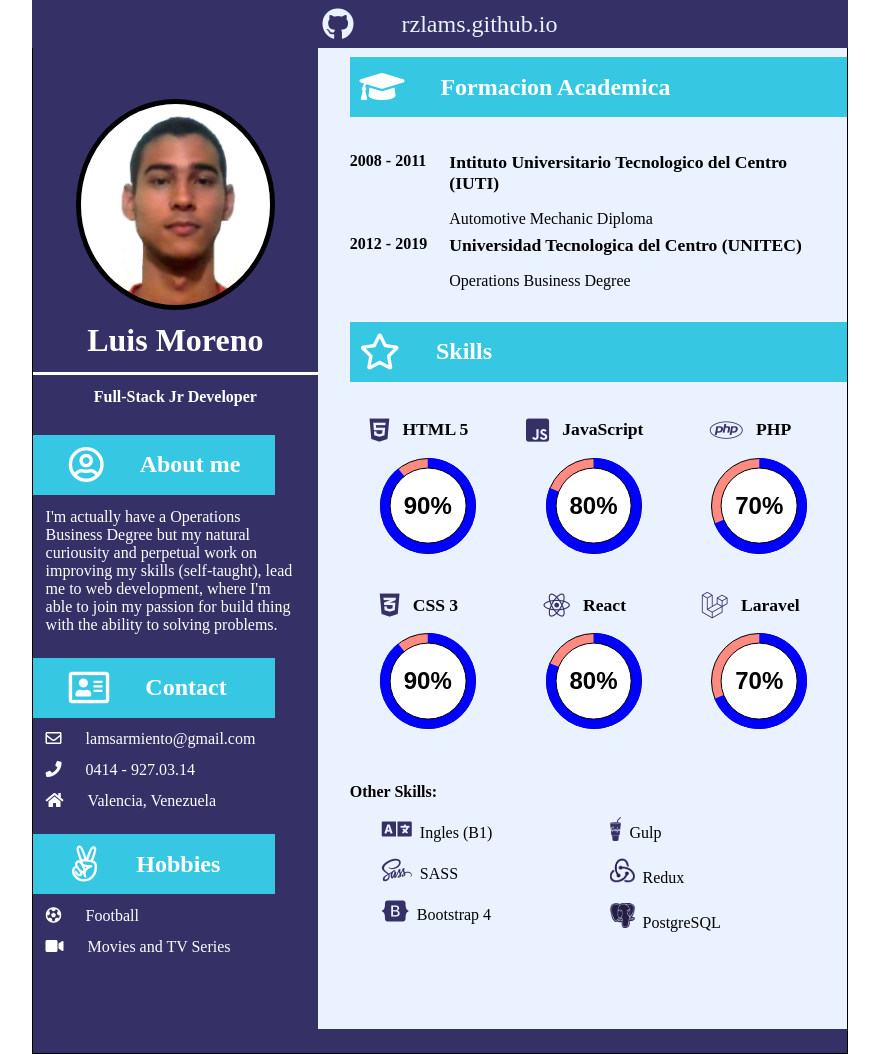
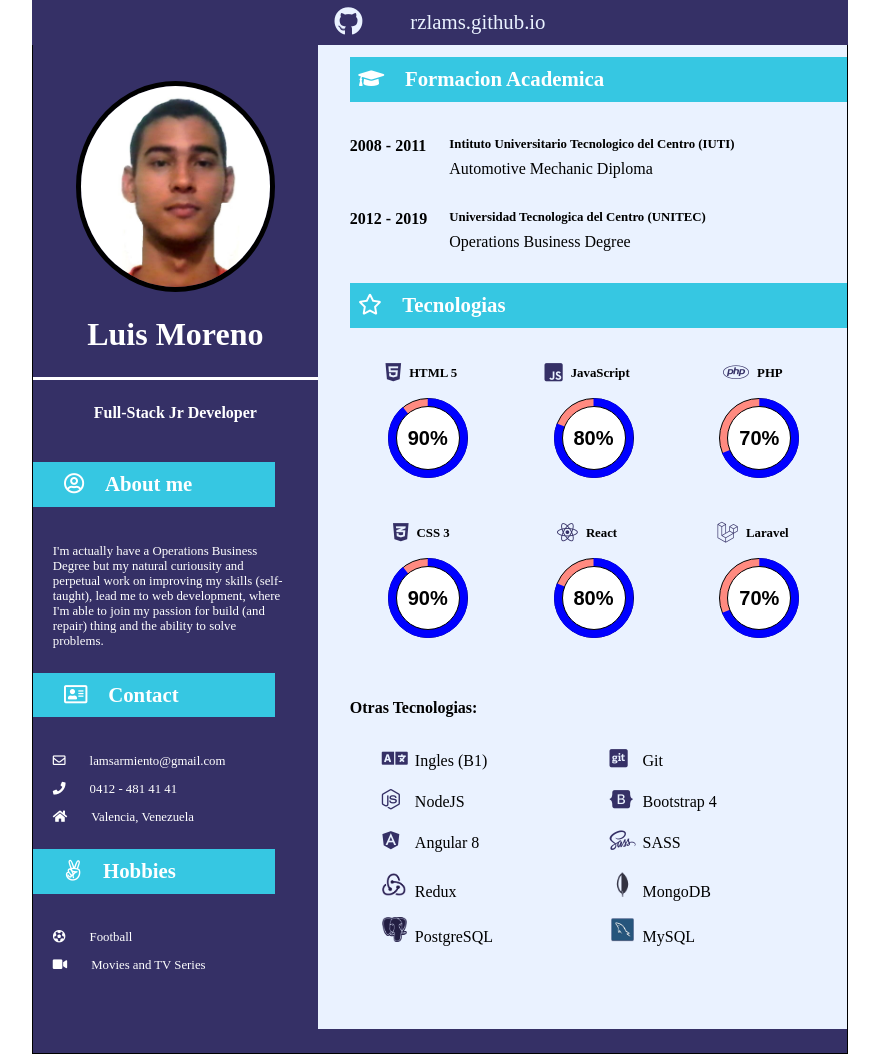
Before and after one commit to RzManhunt/Curriculum-Vitae, a plain HTML site: page developer_cv/en_developer_cv.html in a window 1280 px wide. Shown: the whole page, without its empty margins (200-1079 px from the left). Drawn offline with Linux system fonts and the light colour scheme.

Commit message:
first navicu-stage skills

```diff
--- a/assets/developer_cv.css
+++ b/assets/developer_cv.css
@@ -6,7 +6,10 @@
 	--azul-oscuro: #353066;
 	--azul-claro: #36c7e2;
 	--fondo: #eaf2ff;
-	--radio: 6em;
+	--radio: 5rem;
+	--fs-sm: 0.8rem;
+	--fs-md: 1.3rem;
+	--fs-lg: 1.8rem;
 }
 html {
 	display: flex;
@@ -22,12 +25,12 @@ html {
 	align-items: center;
 	justify-content: center;
 	z-index: 1000;
-	font-size: 1.5rem;
+	font-size: var(--fs-md);
 	padding: 0.5rem 0;
 }
 .git-nav i {
 	margin-right: 3rem;
-	font-size: 2rem;
+	font-size: var(--fs-lg);
 }
 .page {
 	height: 27.9cm;
@@ -54,14 +57,14 @@ html {
 .barra-lateral h1 {
 	font-weight: bolder;
 	border-bottom: 3px solid white;
-	font-size: 2em;
+	font-size: 2rem;
 }
 .barra-lateral h2 {
 	font-size: 1rem;
 }
 h1, h2 {
 	text-align: center;
-	padding: .8rem 0;
+	padding: 1.5rem 0;
 }
 .main {
 	flex-basis: 65%;
@@ -72,13 +75,14 @@ h1, h2 {
 .info-tag {
 	background-color: var(--azul-claro);
 	color: white;
-	font-size: 1.5em;
+	font-size: var(--fs-md);
 	display: flex;
 	align-items: center;
+	margin: 1.5rem 0;
 }
 .info-tag i {
 	margin-right: 1em;
-	font-size: 1.5em;
+	font-size: var(--fs-md);
 }
 .main .info-tag {
 	padding: .5em .4em;
@@ -95,7 +99,9 @@ h1, h2 {
 }
 .main article {
 	display: flex;
-	margin-bottom: .4rem;
+}
+.education-article {
+	margin-bottom: 2rem;
 }
 .main article h4 {
 	padding-right: 1em;
@@ -108,19 +114,19 @@ h1, h2 {
 	flex-basis: 80%;
 }
 .barra-lateral > p, .barra-lateral > div {
-	margin: .8em 1.2em 0 .8em;
-	font-size: 1rem;
+	margin: .8rem 2rem 0 1.25rem;
+	font-size: var(--fs-sm);
 }
 .barra-lateral div > i {
 	margin-right: 1.5rem;
 }
 h4 {
-	font-size: 1.1em;
+	font-size: var(--fs-sm);
 }
 h4 i {
 	color: var(--azul-oscuro);
-	font-size: 1.5em;
-	margin-right: .5em;
+	font-size: var(--fs-md);
+	margin-right: .5rem;
 }
 .skills-container {
 	margin-right: 10px;
@@ -131,7 +137,7 @@ h4 i {
 }
 .skill {
 	flex-direction: column;
-	margin-bottom: .8em;
+	margin-bottom: .8rem;
 	justify-content: center;
 	align-items: center;
 }
@@ -144,13 +150,11 @@ h4 i {
 	text-align: center;
 	padding-bottom: 0.5rem;
 }
+.mysql:before,
 .postgresql:before,
-.lumen:before,
 .redux:before,
 .mongo:before,
-.webpack:before,
-.babel:before,
-.parcel:before {
+.webpack:before {
 	display: inline-block;
 	height: 25px;
 	width: 25px;
@@ -158,43 +162,30 @@ h4 i {
 	background-position: center;
 	background-size: cover;
 	background-repeat: no-repeat;
-	margin-right: .5em;
+	margin-right: .5rem;
 	filter: opacity(1) drop-shadow(0 0 0 var(--azul-oscuro));
 }
-.postgresql:before,
-.lumen:before,
-.redux:before{
-	max-height: 100%;
-	max-width: 100%;
+.mysql:before {
+	background-image: url("../assets/logo-mysql.ico");
 }
 .postgresql:before {
 	background-image: url("../assets/logo-postgresql.png");
 }
-.lumen:before {
-	background-image: url("../assets/logo-lumen.png");
-	background-size: 60%;
-}
 .redux:before {
 	background-image: url("../assets/logo-redux.png");
+	background-size: 95%;
 }
 .mongo:before {
-	background-image: url("../assets/mongodb.png");
-	background-size: 90%;
+	background-image: url("../assets/logo-mongodb.ico");
 	filter: opacity(.6) drop-shadow(0 0 0 var(--azul-oscuro));
 }
 .webpack:before {
-	background-image: url("../assets/webpack.png");
+	background-image: url("../assets/logo-webpack.ico");
 	filter: opacity(.4) drop-shadow(0 0 0 var(--azul-oscuro));
-}
-.babel:before {
-	background-image: url("../assets/babel.png");
-}
-.parcel:before {
-	background-image: url("../assets/parcel.png");
 }
 .titulo-univ {
 	display: flex;
-	padding-top: 1em;
+	padding-top: 0.5rem;
 }
 .other-skills {
 	margin-top: 1rem;
@@ -203,7 +194,7 @@ h4 i {
 .other-skills .title {
 	width: 100%;
 	font-weight: bold;
-	padding-bottom: 0.5rem;
+	padding-bottom: 1.5rem;
 }
 .container {
 	display: flex;
@@ -215,16 +206,14 @@ h4 i {
 .other-skills .container i {
 	color: var(--azul-oscuro);
 	margin-right: 0.5rem;
-	font-size: 1.5rem;
+	font-size: var(--fs-md);
+	height: 25px;
+	width: 25px;
 }
 .other-skills .container .right div,
 .other-skills .container .left div {
 	padding: 0.5rem 0;
 }
-.other-skills .container i img {
-	color: var(--azul-oscuro);
-	max-height: 24px;
-}
 .extra-ml {
 	margin-left: 0.5rem;
 }
--- a/developer_cv/en_developer_cv.html
+++ b/developer_cv/en_developer_cv.html
@@ -1,5 +1,5 @@
 <!DOCTYPE html>
-<html lang="en">
+<html lang="es">
 <head>
     <meta charset="UTF-8">
     <meta name="viewport" content="width=device-width, initial-scale=1.0">
@@ -27,24 +27,23 @@
 			<h2>Full-Stack Jr Developer</h2>
 
 			<h3 class="info-tag perfil"><i class="far fa-user-circle"></i>About me</h3>
-			<p>I'm actually have a Operations Business Degree but my natural curiousity and perpetual work on improving my skills (self-taught), lead me to web development, where I'm able to join my passion for build thing with the ability to solving problems.</p>
+			<p>I'm actually have a Operations Business Degree but my natural curiousity and perpetual work on improving my skills (self-taught), lead me to web development, where I'm able to join my passion for build (and repair) thing and the ability to solve problems.</p>
 
 			<h3 class="info-tag contacto"><i class="far fa-address-card"></i>Contact</h3>
 			<div><i class="far fa-envelope"></i>lamsarmiento@gmail.com</div>
-			<div><i class="fas fa-phone"></i>0414 - 927.03.14</div>
+			<div><i class="fas fa-phone"></i>0412 - 481 41 41</div>
 			<div><i class="fas fa-home"></i>Valencia, Venezuela</div>
 
 			<h3 class="info-tag hobby"><i class="fab fa-angellist"></i>Hobbies</h3>
 			<div><i class="fas fa-futbol"></i>Football</div>
 			<div><i class="fas fa-video"></i>Movies and TV Series</div>
-			<!-- <div><i class="far fa-file-code"></i>Programación</div> -->
 		</aside>
 
 		<!-- CUERPO PRINCIPAL -->
 
 		<main class="main">
 			<h3 class="info-tag educacion"><i class="fas fa-graduation-cap"></i>Formacion Academica</h3>
-			<article>
+			<article class="education-article">
 				<div>2008  -  2011</div>
 				<div>
 					<h4>Intituto Universitario Tecnologico del Centro (IUTI)</h4>
@@ -58,7 +57,7 @@
 					<span class="titulo-univ">Operations Business Degree</span>
 				</div>
 			</article>
-			<h3 class="info-tag"><i class="far fa-star"></i>Skills</h3>
+			<h3 class="info-tag"><i class="far fa-star"></i>Tecnologias</h3>
 			<section class="skills-container">
 				<article class="skill">
 					<h4><i class="fab fa-html5"></i>HTML 5</h4>
@@ -108,82 +107,47 @@
 						<div class="circulo_clip v-70"></div>
 					</div>
 				</article>
-			<!--
-				<article class="skill">
-					<h4><i class="fab fa-git-square"></i>Git</h4>
-					<div class="grafico_circular circulo_externo">
-						<div class="circulo_interno"></div>
-						<input type="text" name="valor" class="input_grafico" onblur="getValor()" value="80%">
-						<div class="circulo_clip v-80"></div>
-					</div>
-				</article>
-				<article class="skill">
-					<h4><i class="fab fa-sass"></i>SASS</h4>
-					<div class="grafico_circular circulo_externo">
-						<div class="circulo_interno"></div>
-						<input type="text" name="valor" class="input_grafico" onblur="getValor()" value="90%">
-						<div class="circulo_clip v-90"></div>
-					</div>
-				</article>
-				<article class="skill">
-					<h4><i class="fab fa-bootstrap"></i>Bootstrap 4</h4>
-					<div class="grafico_circular circulo_externo">
-						<div class="circulo_interno"></div>
-						<input type="text" name="valor" class="input_grafico" onblur="getValor()" value="60%">
-						<div class="circulo_clip v-60"></div>
-					</div>
-				</article>
-				<article class="skill">
-					<h4><i class="fas fa-language"></i>Ingles (B1)</h4>
-					<div class="grafico_circular circulo_externo">
-						<div class="circulo_interno"></div>
-						<input type="text" name="valor" class="input_grafico" onblur="getValor()" value="75%">
-						<div class="circulo_clip v-75"></div>
-					</div>
-				</article>
-				<article class="skill">
-					<h4><i class="fab fa-gulp"></i>Gulp</h4>
-					<div class="grafico_circular circulo_externo">
-						<div class="circulo_interno"></div>
-						<input type="text" name="valor" class="input_grafico" onblur="getValor()" value="70%">
-						<div class="circulo_clip v-70"></div>
-					</div>
-				</article>
-				<article class="skill">
-					<h4 class="webpack">Webpack</h4>
-					<div class="grafico_circular circulo_externo">
-						<div class="circulo_interno"></div>
-						<input type="text" name="valor" class="input_grafico" onblur="getValor()">
-						<div class="circulo_clip v-50"></div>
-					</div>
-				</article>
-				<article class="skill">
-					<h4 class="mongo">MongoDB</h4>
-					<div class="grafico_circular circulo_externo">
-						<div class="circulo_interno"></div>
-						<input type="text" name="valor" class="input_grafico" onblur="getValor()" value="70%">
-						<div class="circulo_clip v-70"></div>
-					</div>
-				</article>
-			-->
 			<div class="other-skills">
-				<div class="title">Other Skills:</div>
+				<div class="title">Otras Tecnologias:</div>
 				<div class="container">
 					<div class="left">
 						<div>
 							<i class="fas fa-language"></i>Ingles (B1)
 						</div>
 						<div>
-							<i class="fab fa-sass"></i>SASS
+							<i class="fab fa-node-js"></i>NodeJS
+						</div>
+						<div>
+							<i class="fab fa-angular"></i>Angular 8
+						</div>
+						<div>
+							<span class="redux">Redux</span>
+						</div>
+						<div>
+							<span class="postgresql">PostgreSQL</span>
+						</div>
+					</div>
+					<div class="right">
+						<div>
+							<i class="fab fa-git-square"></i>Git
 						</div>
 						<div>
 							<i class="fab fa-bootstrap"></i>Bootstrap 4
 						</div>
-					</div>
-					<div class="right">
-						<div><i class="fab fa-gulp"></i>Gulp</div>
-						<div><span class="redux">Redux</span></div>
-						<div><span class="postgresql">PostgreSQL</span></div>
+<!--
+						<div>
+							<i class="fab fa-symfony"></i>Symfony
+						</div>
+-->
+						<div>
+							<i class="fab fa-sass"></i>SASS
+						</div>
+						<div>
+							<span class="mongo">MongoDB</span>
+						</div>
+						<div>
+							<span class="mysql">MySQL</span>
+						</div>
 					</div>
 				</div>
 			</div>
```
Also changed, not shown: developer_cv/es_developer_cv.html (+34 -70 lines), assets/logo-mongodb.ico (added), assets/logo-mysql.ico (added), assets/logo-redis.ico (added), assets/logo-webpack.ico (added).
